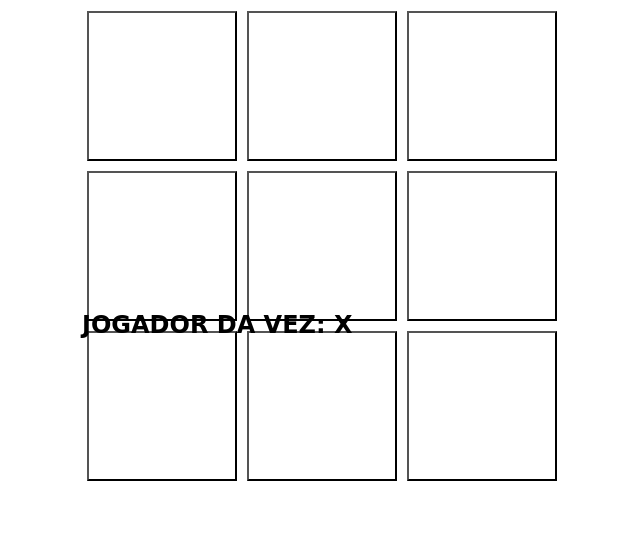
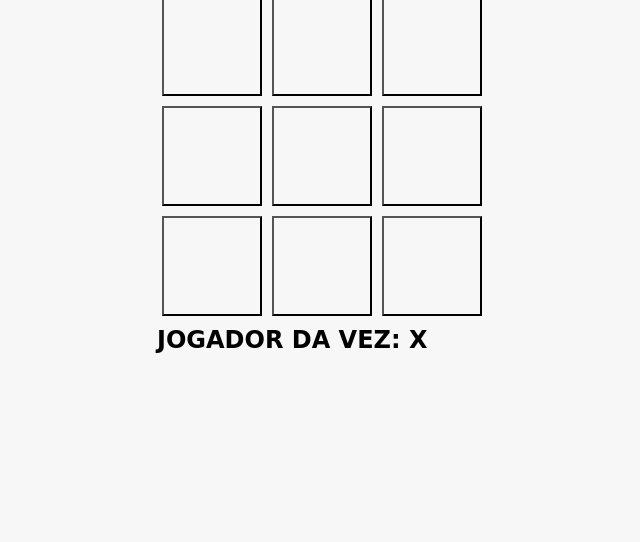
Before and after one commit to Aleaguiar7/velha, a plain HTML site: page index.html in a window 1280 px wide. Shown: the part 258-800 px from the top of the page, without its empty margins (318-958 px from the left). Drawn offline with Linux system fonts and the light colour scheme.

Commit message:
Update style.css

```diff
--- a/style.css
+++ b/style.css
@@ -1,16 +1,16 @@
-*{
+* {
   margin: 0;
   padding: 0;
   box-sizing: border-box;
   font-family: cursive;
 }
 
-body{
+body {
   height: 100vh;
   display: flex;
   align-items: center;
   justify-content: center;
-    background-image: #f7f7f7;
+  background: #f7f7f7;
 }
 
 main {
@@ -21,7 +21,6 @@ main {
 
 h1 {
   text-align: center;
-
 }
 
 hr {
@@ -34,15 +33,13 @@ hr {
 .game {
   display: grid;
   grid-template-columns: 1fr 1fr 1fr;
-    place-items: center;
-    height: 300px;
 }
 
 .game button {
-    width: 150px;
-    height: 150px;
+  width: 100px;
+  height: 100px;
   margin: 5px;
   cursor: pointer;
   font-size: 50px;
-    background: white
+  background: #f7f7f7;
 }
```
Lines whose indentation alone changed are shown as unchanged.
